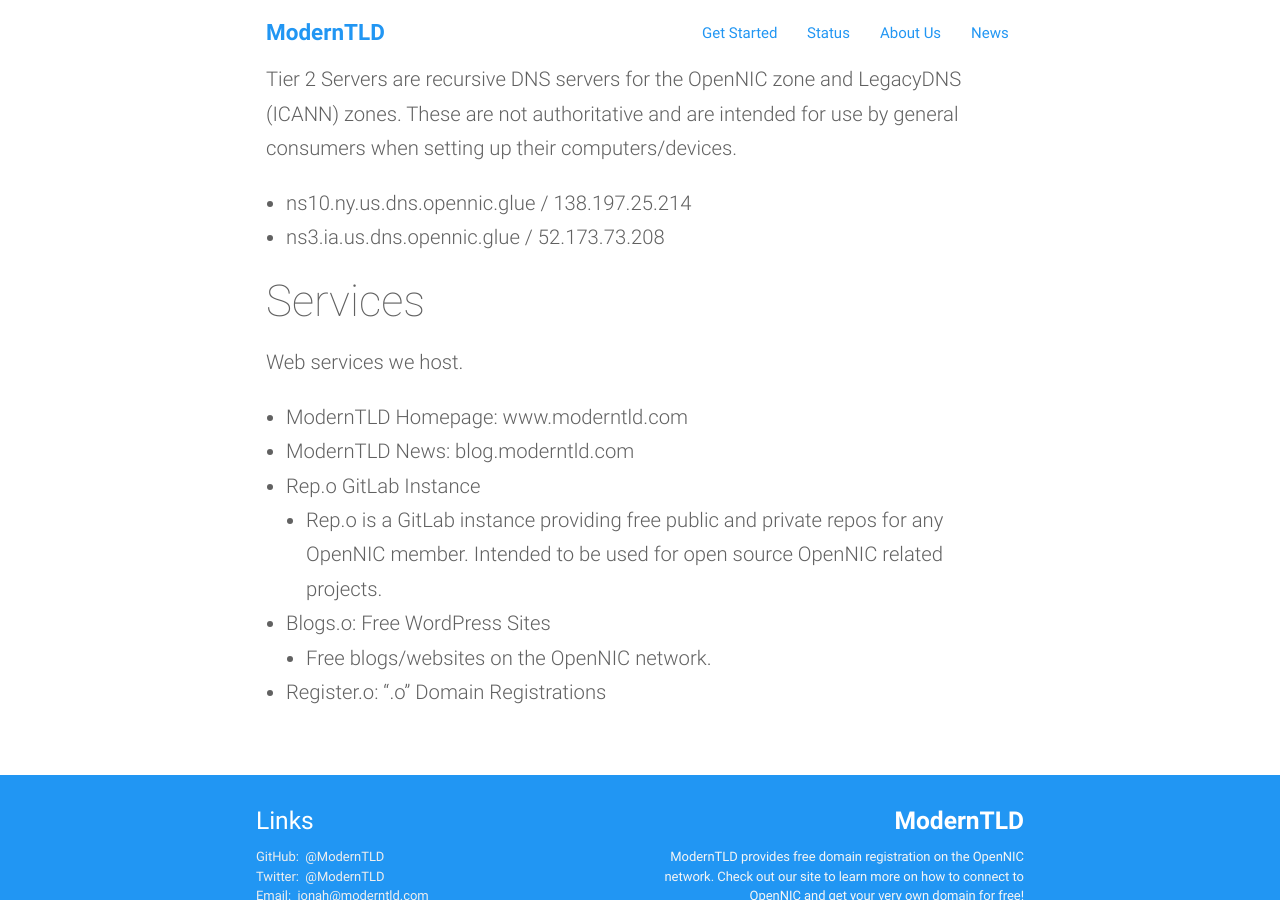
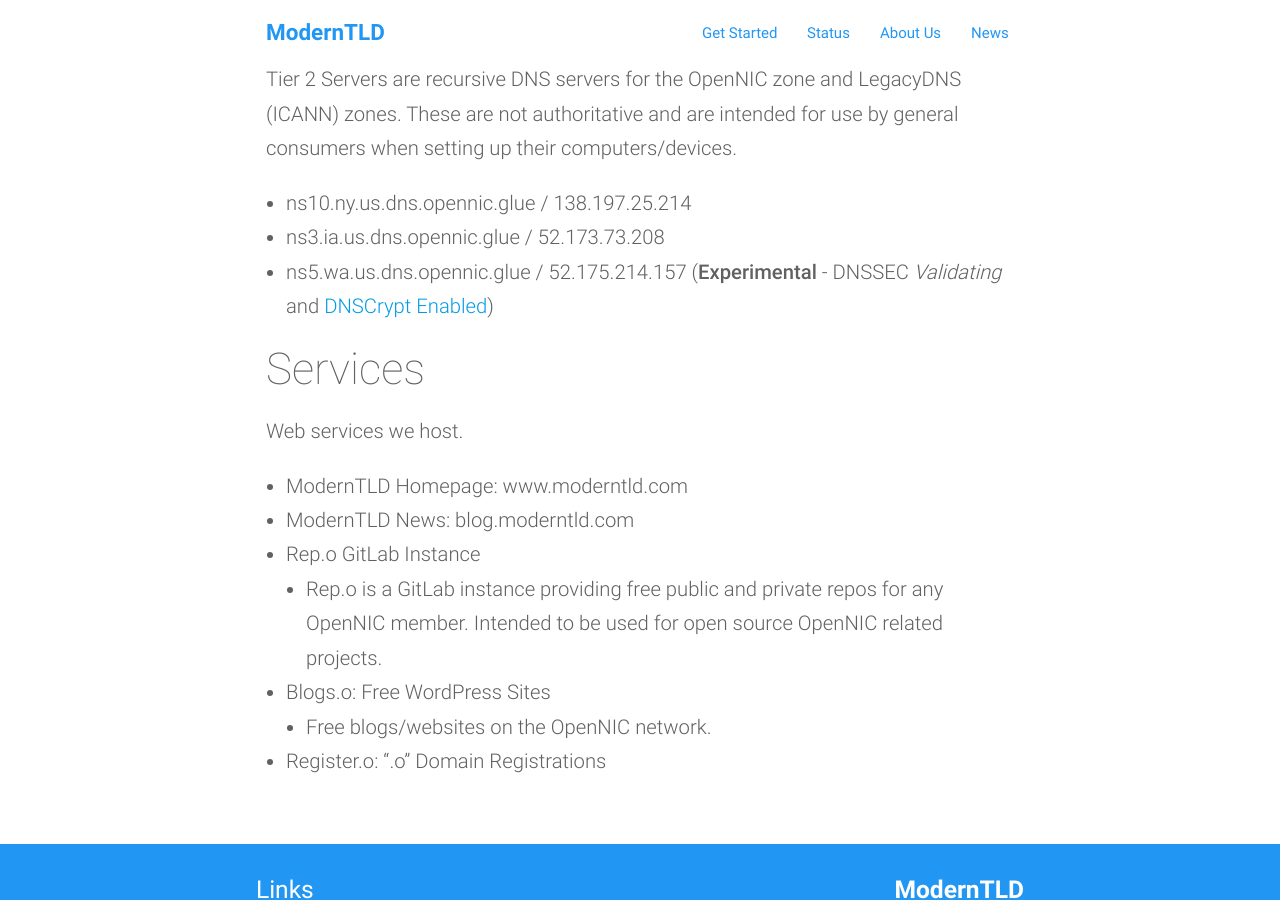
Before and after one commit to moderntld/www.moderntld.com, a Jekyll site: the page built from infrastructure.md, in a window 1280 px wide and 900 px high, scrolled down 601 px. Built offline with Jekyll 4.4.1, drawn with Linux system fonts in a browser that asks for light colours.

Commit message:
Add ns5.wa.us.dns.opennic.glue

```diff
--- a/infrastructure.md
+++ b/infrastructure.md
@@ -18,6 +18,7 @@
 
 - ns10.ny.us.dns.opennic.glue / 138.197.25.214
 - ns3.ia.us.dns.opennic.glue / 52.173.73.208
+- ns5.wa.us.dns.opennic.glue / 52.175.214.157 (**Experimental** - DNSSEC *Validating* and [DNSCrypt Enabled](https://servers.opennicproject.org/edit.php?srv=ns5.wa.us.dns.opennic.glue))
 
 ### Services
 
```
